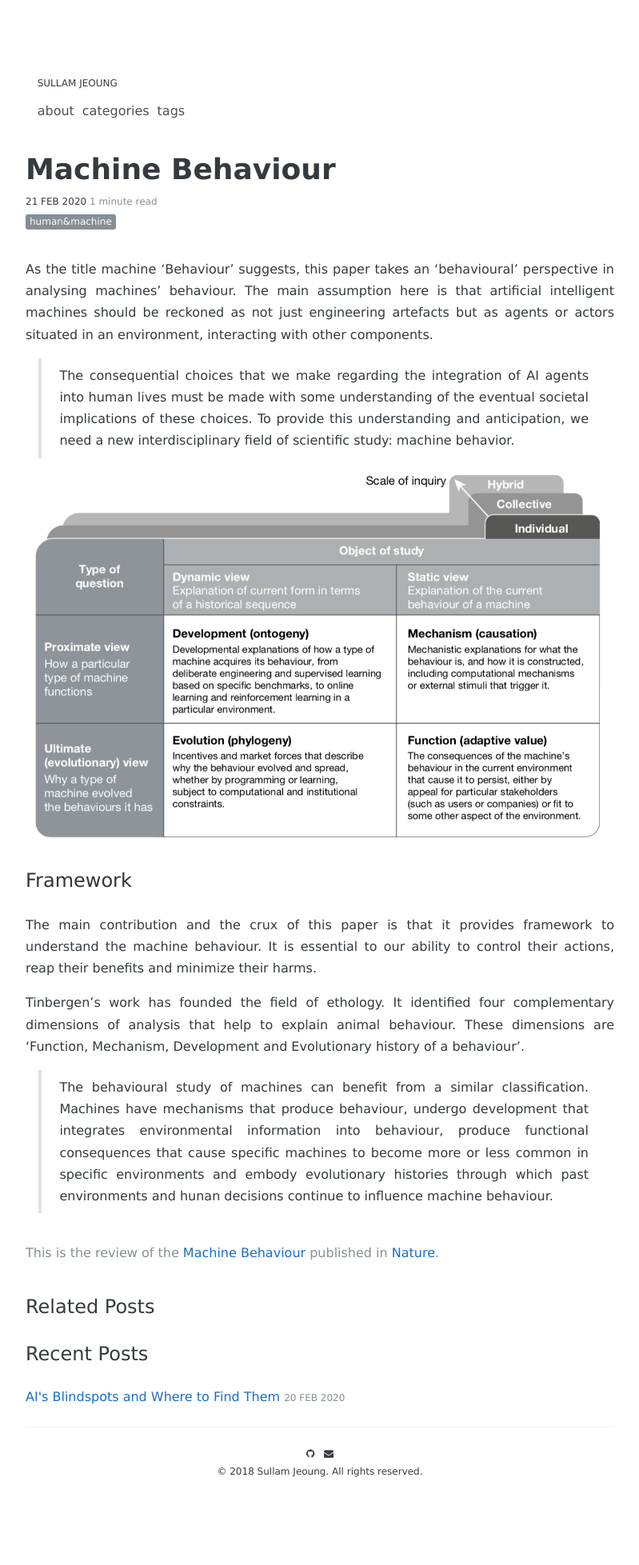
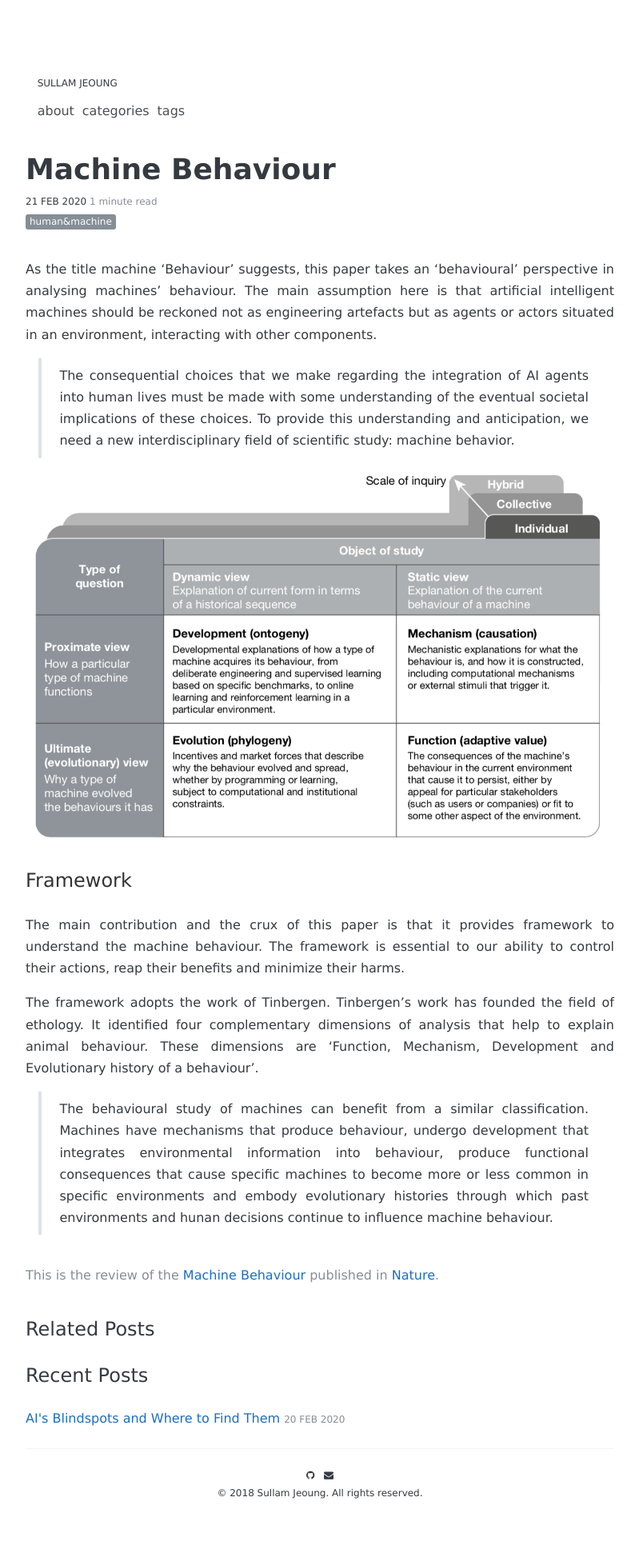
Before and after one commit to sullamij/sullamij.research.github.io, a Jekyll site: the page built from _posts/2020-02-21-Machine Behaviour.md, in a window 1280 px wide. Shown: the whole page at 80% size, without its empty margins (240-1039 px from the left). Built offline with Jekyll 4.4.1, drawn with Linux system fonts in a browser that asks for light colours; some web fonts are replaced; comment, search, counter and statistics services are not loaded; before the commit the page ends 1930 px from its top, so only the background shows below that.

Commit message:
Update 2020-02-21-Machine Behaviour.md

```diff
--- a/_posts/2020-02-21-Machine Behaviour.md
+++ b/_posts/2020-02-21-Machine Behaviour.md
@@ -9,16 +9,16 @@ tags:
 ---
 
 As the title machine 'Behaviour' suggests, this paper takes an 'behavioural' perspective in analysing machines' behaviour.
-The main assumption here is that artificial intelligent machines should be reckoned as not just engineering artefacts but as agents or actors situated in an environment, interacting with other components.
+The main assumption here is that artificial intelligent machines should be reckoned not as engineering artefacts but as agents or actors situated in an environment, interacting with other components.
 
 > The consequential choices that we make regarding the integration of AI agents into human lives must be made with some understanding of the eventual societal implications of these choices. To provide this understanding and anticipation, we need a new interdisciplinary field of scientific study: machine behavior.
 
 ![machinebehaviour](/assets/img/machinebehaviour.png)
 
 ### **Framework**
-The main contribution and the crux of this paper is that it provides framework to understand the machine behaviour. It is essential to our ability to control their actions, reap their benefits and minimize their harms.
+The main contribution and the crux of this paper is that it provides framework to understand the machine behaviour. The framework is essential to our ability to control their actions, reap their benefits and minimize their harms.
 
-Tinbergen's work has founded the field of ethology. It identified four complementary dimensions of analysis that help to explain animal behaviour. These dimensions are 'Function, Mechanism, Development and Evolutionary history of a behaviour'.
+The framework adopts the work of Tinbergen. Tinbergen's work has founded the field of ethology. It identified four complementary dimensions of analysis that help to explain animal behaviour. These dimensions are 'Function, Mechanism, Development and Evolutionary history of a behaviour'.
 
 > The behavioural study of machines can benefit from a similar classification. Machines have mechanisms that produce behaviour, undergo development that integrates environmental information into behaviour, produce functional consequences that cause specific machines to become more or less common in specific environments and embody evolutionary histories through which past environments and hunan decisions continue to influence machine behaviour.
 
```
